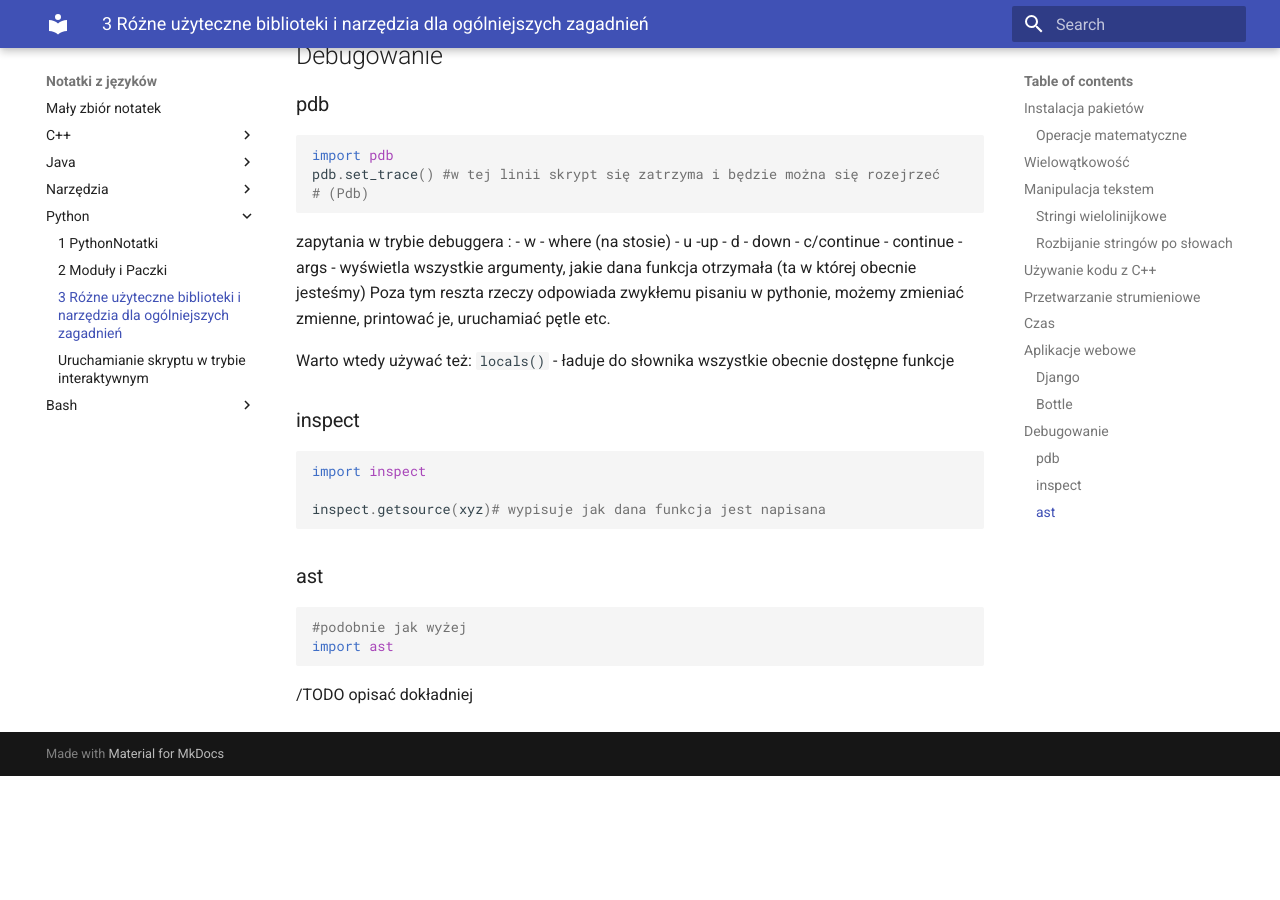
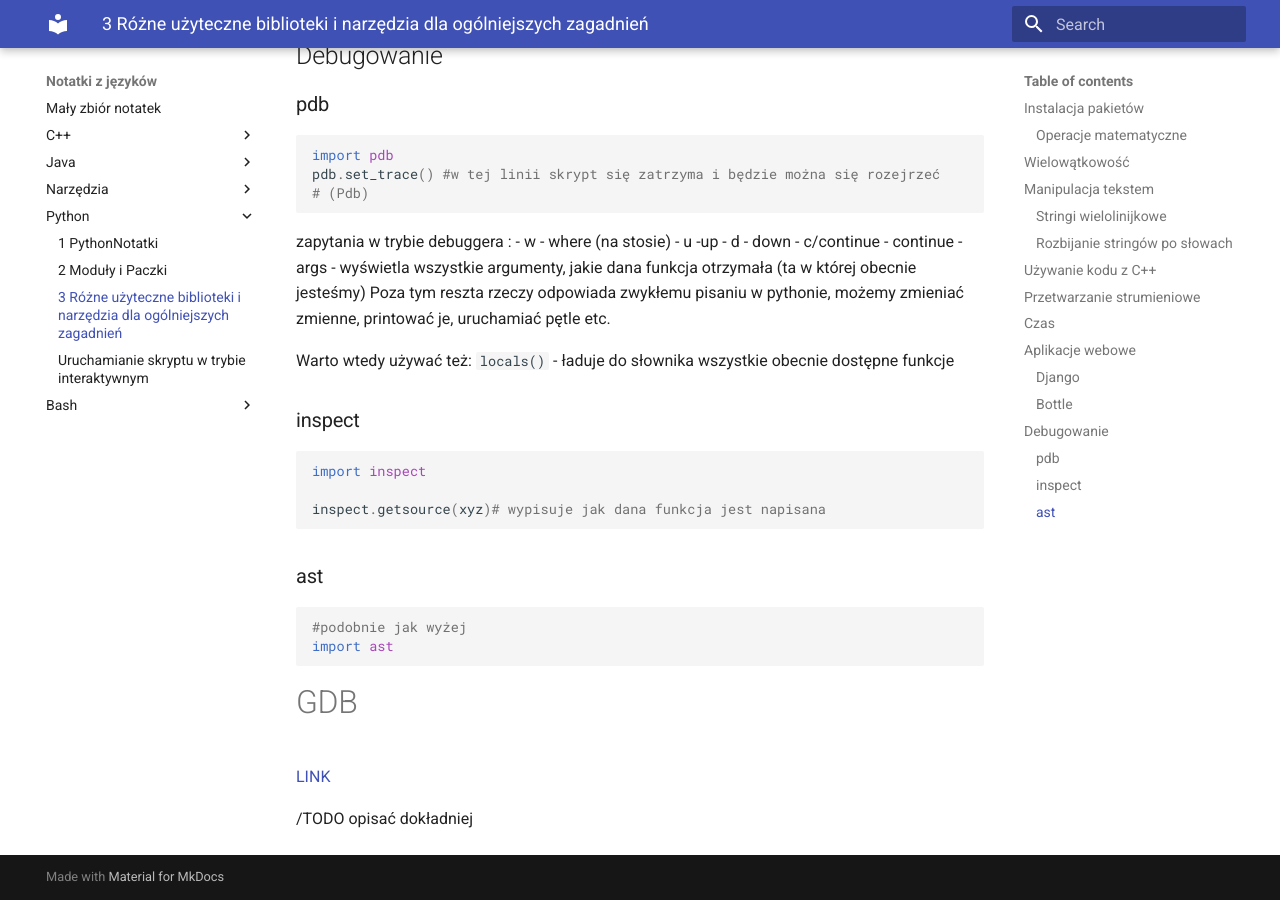
Before and after one commit to pktiuk/notatki_z_jezykow, an MkDocs documentation site: the page built from docs/Python/4_biblioteki.md, in a window 1280 px wide and 900 px high, scrolled down 1929 px. Built offline with MkDocs 1.6.1 and Material for MkDocs 9.7.7, drawn with Linux system fonts in a browser that asks for light colours; before the commit the page ends 2705 px from its top, so only the background shows below that.

````diff
--- a/docs/Python/4_biblioteki.md
+++ b/docs/Python/4_biblioteki.md
@@ -102,4 +102,9 @@
 #podobnie jak wyżej
 import ast
 ```
+
+# GDB
+
+[LINK](https://wiki.python.org/moin/DebuggingWithGdb)
+
 /TODO opisać dokładniej
````
